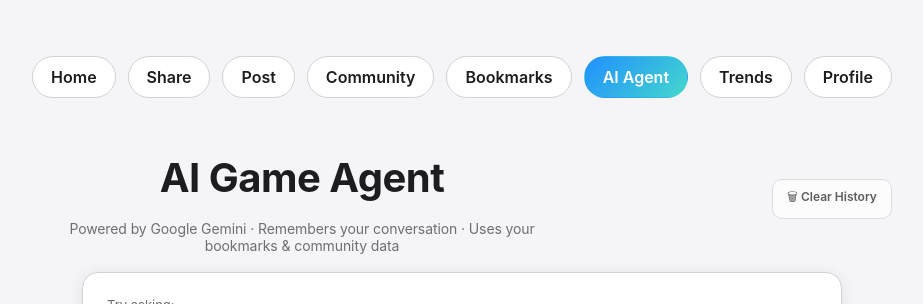
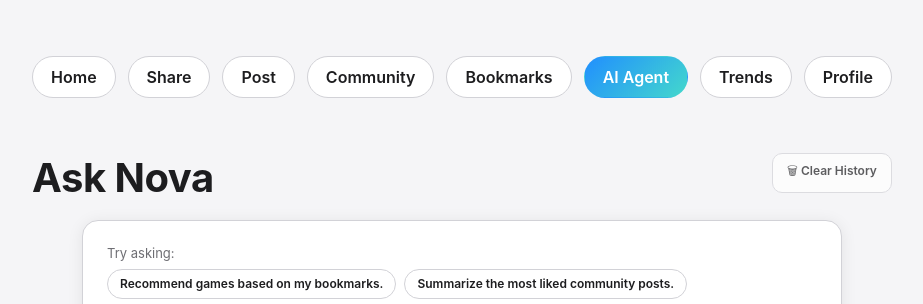
Before and after one commit to LeoC1110/ai-game-discovery-platform, a React (Vite) app in the folder apps/auth-frontend/: page /agent in a window 1280 px wide. Shown: the top 304 px of the page, without its empty margins (178-1101 px from the left). Built offline with nearby package versions, Linux system fonts and the light colour scheme; no server answers; sample sign-in values are in the browser's storage.

Commit message:
Update Some UI

```diff
--- a/apps/auth-frontend/src/screens/AgentPage.jsx
+++ b/apps/auth-frontend/src/screens/AgentPage.jsx
@@ -123,9 +123,9 @@ export default function AgentPage() {
 
         <div className="agent-header">
           <div>
-            <h1 className="app-title">AI Game Agent</h1>
+            <h1 className="app-title">Ask Nova</h1>
             <p className="page-subtitle post-subtitle">
-              Powered by Google Gemini · Remembers your conversation · Uses your bookmarks &amp; community data
+
             </p>
           </div>
           <button
--- a/apps/auth-frontend/src/screens/BookmarksPage.jsx
+++ b/apps/auth-frontend/src/screens/BookmarksPage.jsx
@@ -33,7 +33,7 @@ export default function BookmarksPage() {
         <DashboardNav />
         <h1 className="app-title">Bookmarks</h1>
         <p className="page-subtitle post-subtitle">
-          Your saved game recommendations.
+
         </p>
 
         {loading && <p style={{ color: '#aaa', textAlign: 'center' }}>Loading bookmarks…</p>}
--- a/apps/auth-frontend/src/screens/CommunityPage.jsx
+++ b/apps/auth-frontend/src/screens/CommunityPage.jsx
@@ -438,7 +438,7 @@ export default function CommunityPage() {
         <DashboardNav />
         <h1 className="app-title">Community</h1>
         <p className="page-subtitle post-subtitle">
-          Discover game recommendations from players around the world.
+
         </p>
 
         {/* Filters */}
--- a/apps/auth-frontend/src/screens/LeaderboardPage.jsx
+++ b/apps/auth-frontend/src/screens/LeaderboardPage.jsx
@@ -86,7 +86,7 @@ export default function LeaderboardPage() {
         <DashboardNav />
         <h1 className="app-title">Community Trends</h1>
         <p className="page-subtitle trends-subtitle">
-          Explore popular games, active discussions, and community activity.
+
         </p>
 
         {loading && <p className="trends-status">Loading…</p>}
--- a/apps/auth-frontend/src/screens/PostPage.jsx
+++ b/apps/auth-frontend/src/screens/PostPage.jsx
@@ -133,7 +133,7 @@ export default function PostPage() {
         <DashboardNav />
         <h1 className="app-title">Post a Game</h1>
         <p className="page-subtitle post-subtitle">
-          Share a game recommendation with the community.
+
         </p>
 
         <div className="post-grid" style={{ gridTemplateColumns: '1fr' }}>
```
